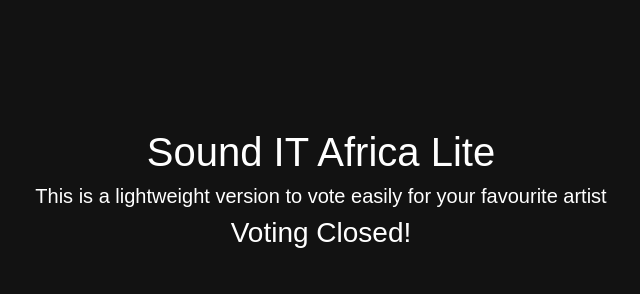
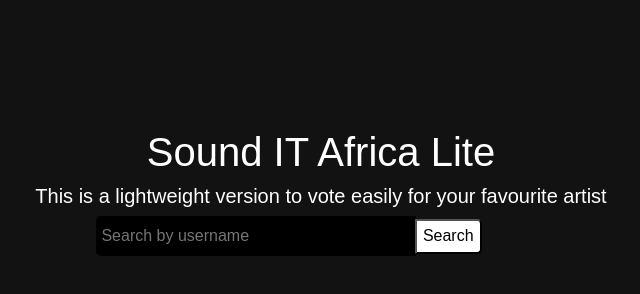
Before and after one commit to jihdeh/lite-fend, a plain HTML site: page index.html in a window 1280 px wide. Shown: the whole page, without its empty margins (319-959 px from the left). Drawn offline with nearby package versions, Linux system fonts and the light colour scheme; a web font is replaced by a local one.

Commit message:
open voting

```diff
--- a/index.html
+++ b/index.html
@@ -31,7 +31,7 @@
           <h1>Sound IT Africa Lite</h1>
           <h5>This is a lightweight version to vote easily for your favourite artist</h5>
         </header>
-        <!-- <section>
+        <section>
           <form
             id="search"
             class="contestant-container__form"
@@ -48,10 +48,10 @@
               </button>
             </span>
           </form>
+        </section>
+        <!-- <section>
+          <h3 class="text-center">Voting Closed!</h3>
         </section> -->
-        <section>
-          <h3 class="text-center">Voting Closed!</h3>
-        </section>
         <section>
           <p class="loading hide_something text-center">..loading</p>
           <div id="displayResult" class="row"></div>
```
